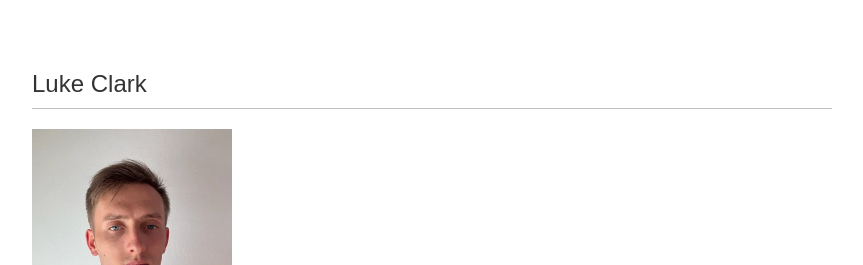
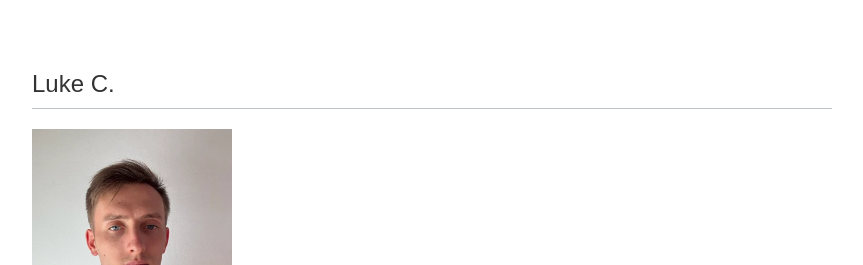
Before and after one commit to lukeclarksf/cv, a Jekyll site: the page built from index.md, in a window 1280 px wide. Shown: the top 265 px of the page, without its empty margins (208-1071 px from the left). Built offline with Jekyll 4.4.1, drawn with Linux system fonts in a browser that asks for light colours.

Commit message:
Shorten name from 'Luke Clark' to 'Luke C.'

```diff
--- a/index.md
+++ b/index.md
@@ -12,7 +12,7 @@ education:
 github_profile: lukeclarksf
 ---
 
-## Luke Clark
+## Luke C.
 
 <img src="/Luke Clark.png" width="200" height="auto">
 
```
